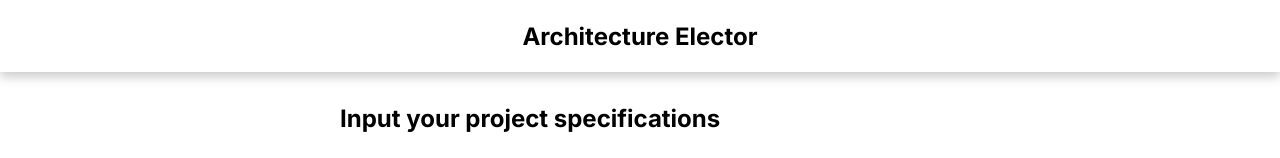
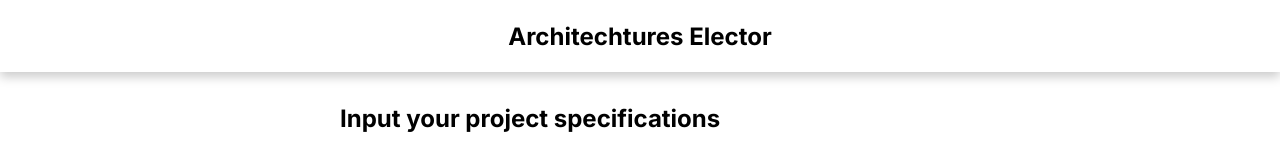
Before and after one commit to LuizHenrique05/Architecture-Elector, a Next.js app: page / in a window 1280 px wide. Shown: the top 158 px of the page. Built offline with nearby package versions, Linux system fonts and the light colour scheme.

Commit message:
chore: correct writing

```diff
--- a/src/components/shareds/Topbar.tsx
+++ b/src/components/shareds/Topbar.tsx
@@ -7,7 +7,7 @@ function Topbar() {
   return (
     <nav className={styles.nav}>
       <Link href="/">
-        <h1>Architecture Elector</h1>
+        <h1>Architechtures Elector</h1>
       </Link>
     </nav>
   )
```
